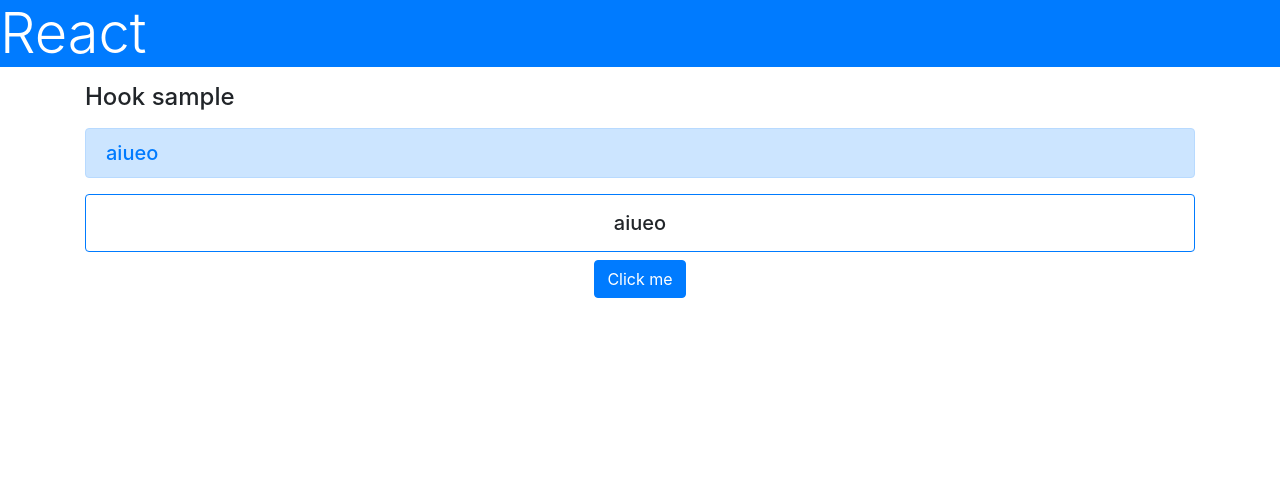
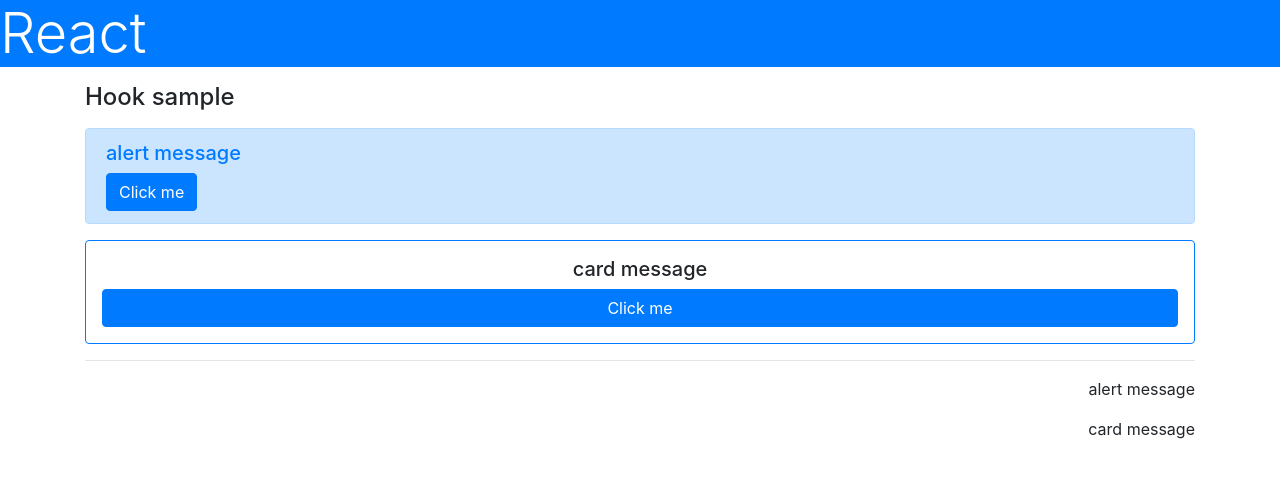
Before and after one commit to oku3san/react-and-nextjs-tutorial-react, a React (Create React App) app: page / in a window 1280 px wide. Shown: the top 478 px of the page. Built offline with nearby package versions, Linux system fonts and the light colour scheme.

Commit message:
4-2 don't work variable

```diff
--- a/src/App.tsx
+++ b/src/App.tsx
@@ -2,41 +2,67 @@
 import './App.css';
 
 const AlertMessage = (props: any) => {
+  const data = ["Hello", "Welcome ...", "Good-bye?"]
+
+  const actionAlert = () => {
+    const re = data[Math.floor(Math.random() * data.length)]
+    props.setAlert('message: "' + re + '".')
+  }
+
   return (
-    <div className="alert alert-primary h5 text-primary">
-      {props.message}
-    </div>
+    <>
+      <div className="alert alert-primary h5 text-primary">
+        <h5>{props.alert}</h5>
+        <button onClick={actionAlert} className="btn btn-primary">
+          Click me
+        </button>
+      </div>
+    </>
   )
 }
 
 const CardMessage = (props: any) => {
+
+  // const [count, setCount] = useState(0)
+
+  let count = 0
+
+  // const actionCard = () => {
+  //   setCount(count + 1)
+  //   props.setCard("card counter: " + count + " count.")
+  // }
+
+  const actionCard = () => {
+    count++
+    props.setCard("card counter: " + count + " count.")
+  }
+
   return (
     <div className="card p-3 h5 border-primary text-center">
-      {props.message}
+      <h5>{props.card}</h5>
+      <button onClick={actionCard} className="btn btn-primary">
+        Click me
+      </button>
     </div>
   )
 }
 
 const App = (props: any) => {
 
-  const [msg, setMsg] = useState('aiueo')
-
-  const doAction = () => {
-    let res = window.prompt('type your name')
-    setMsg(`Hello, ${res} !!`)
-  }
+  const [alert, setAlert] = useState('alert message')
+  const [card, setCard] = useState('card message')
 
   return (
     <>
       <h1 className="bg-primary text-white display-4">React</h1>
       <div className="container">
         <h4 className="my-3">Hook sample</h4>
-        <AlertMessage message={msg} />
-        <CardMessage message={msg} />
-        <div className="text-center">
-          <button onClick={doAction} className="btn btn-primary">
-            Click me
-          </button>
+        <AlertMessage alert={alert} setAlert={setAlert} />
+        <CardMessage card={card} setCard={setCard} />
+        <hr />
+        <div className="text-right">
+          <p>{alert}</p>
+          <p>{card}</p>
         </div>
       </div>
     </>
```
